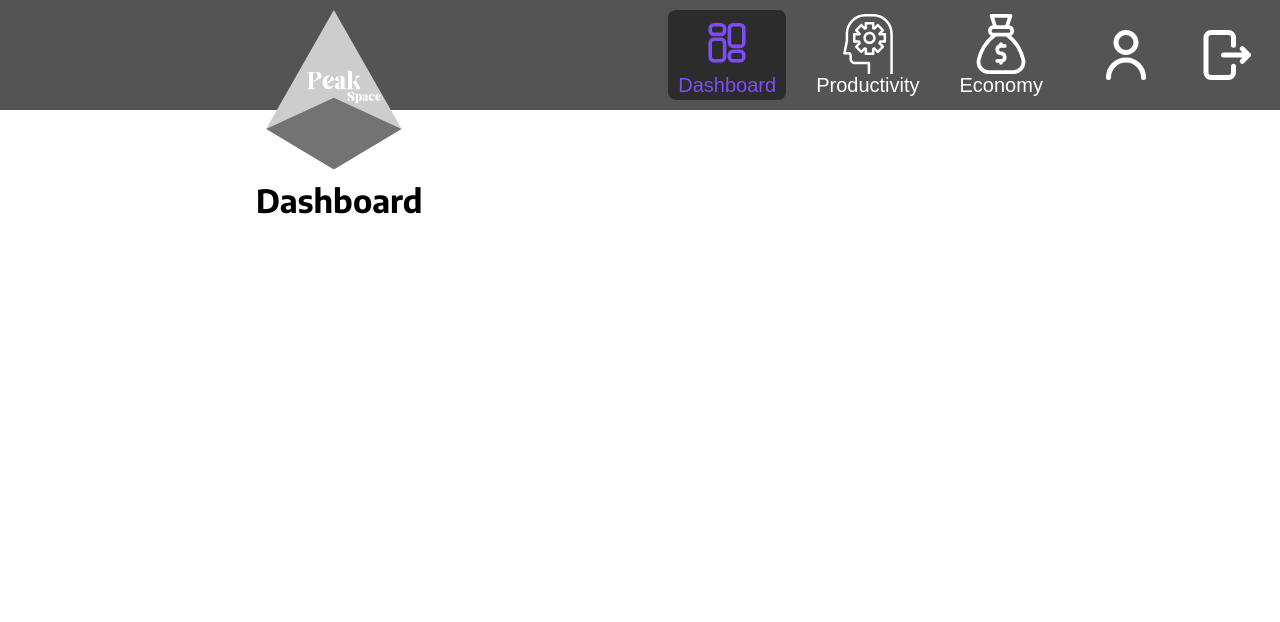
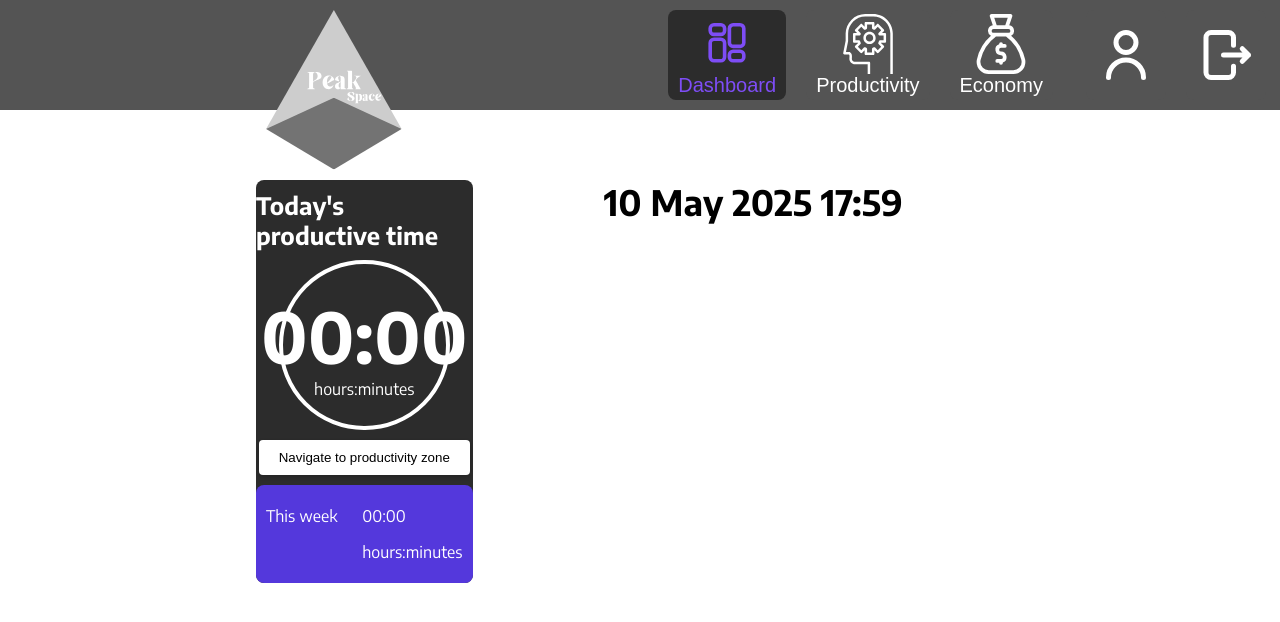
Before and after one commit to daudi44/tfg_peakspace_frontend, a Vue app: page /dashboard in a window 1280 px wide. Shown: the top 622 px of the page. Built offline with nearby package versions, Linux system fonts and the light colour scheme; no server answers; sample sign-in values are in the browser's storage; a web font is replaced by a local one.

Commit message:
dashboard looking good and some bugs

```diff
--- a/src/components/EconomyChart.vue
+++ b/src/components/EconomyChart.vue
@@ -1,7 +1,7 @@
 <template>
-    <div>
-        <h2 style="margin-top: 10px; margin-bottom: 0;">Last 30 days</h2>
-        <div style="background-color: white; border-radius: 8px; padding: 20px; height: 300px;">
+    <div style="margin-bottom: 40px;">
+        <h2 v-if="!dashboard" style="margin-top: 30px; margin-bottom: 0;">Last 30 days</h2>
+        <div style="background-color: #F1F1F1; border-radius: 8px; padding: 20px; height: 350px;">
             <Line :data="chartData" :options="chartOptions" :key="chartKey" />
         </div>
     </div>
@@ -29,7 +29,7 @@ export default {
                     label: 'Balance',
                     data: [],
                     borderColor: '#7E4DF6',
-                    backgroundColor: 'rgba(84, 56, 220, 0.2)',
+                    backgroundColor: '#000',
                     fill: true,
                     tension: 0,
                 }
@@ -55,6 +55,10 @@ export default {
         balance: {
             type: Number,
             required: true
+        },
+        dashboard: {
+            type: Boolean,
+            default: false
         }
     },
   async mounted() {
--- a/src/components/Header.vue
+++ b/src/components/Header.vue
@@ -42,8 +42,8 @@ export default {
     },
     async logout() {
       const userStore = useUserStore()
+      await logoutUser();
       userStore.logout();
-      await logoutUser();
 
       this.$router.push('/login')
     },
--- a/src/pages/Dashboard.vue
+++ b/src/pages/Dashboard.vue
@@ -1,12 +1,102 @@
 <template>
   <div style="margin-top: 180px;">
-    <h1>Dashboard</h1>
+    <div style="display: flex; flex-direction: row; gap: 10px;">
+      <div
+        style="flex: 2; background-color: #2C2C2C; border-radius: 8px; color: white; align-items: center; display: flex; flex-direction: column; gap: 10px;">
+        <h2 style="margin: 10px 0px 0px 0px;">Today's productive time</h2>
+        <div
+          style="border-radius: 50%; border: 4px solid white; width: 75%; aspect-ratio: 1 / 1; display: flex; align-items: center; justify-content: center; flex-direction: column;">
+          <p style="font-size: 70px; font-weight: bold; margin:0px">{{ formatElapsed(today) }}</p>
+          <p style="margin: 0;">hours:minutes</p>
+        </div>
+        <button style="padding: 10px 20px;">Navigate to productivity zone</button>
+        <div style="width: 100%; background-color: #5438DC; border-radius: 8px;">
+          <div style="display: flex; flex-direction: row; padding: 5px 10px; justify-content: space-between;">
+            <p>This week</p>
+            <div>
+              <p>{{ formatElapsed(thisWeek) }}</p>
+              <p>hours:minutes</p>
+            </div>
+          </div>
 
+        </div>
+      </div>
+
+      <div style="display: flex; flex-direction: column; flex: 5; width: fit-content;">
+        <EconomyChart v-if="userBalance != 0" :dashboard="true" :balance="userBalance" style="margin-bottom: 0;" />
+        <p style="font-size: 35px; font-weight: bold; margin: 0; padding: 0; align-self: center;">
+          {{ getNowDate() }}
+        </p>
+
+      </div>
+    </div>
   </div>
 </template>
 
 <script>
+import {  getBalance } from '../api/economy.js';
+import EconomyChart from '../components/EconomyChart.vue';
+import { getTotalTime } from '../api/productivity';
+import { format, startOfDay, endOfDay, startOfWeek, endOfWeek, startOfMonth, endOfMonth } from 'date-fns';
+import { useUserStore } from '../stores/user.js';
 export default {
   name: 'Dashboard',
+  components: {
+    EconomyChart
+  },
+  data() {
+    return {
+      today: null,
+      userBalance: 0,
+      thisWeek: null,
+    };
+  },
+  async mounted() {
+    this.fetchTodayStats();
+    this.fetchThisWeekStats();
+    await this.getUserBalance();
+  },
+  methods: {
+    getNowDate() {
+      const now = new Date();
+      return format(now, 'dd MMMM yyyy HH:mm');
+    },
+    async fetchTodayStats() {
+      const response = await getTotalTime({
+        start_date: startOfDay(new Date()),
+        end_date: endOfDay(new Date()),
+      });
+      this.today = Math.floor(response.data.total_time);
+    },
+    async fetchThisWeekStats() {
+      const response = await getTotalTime({
+        start_date: startOfWeek(new Date()),
+        end_date: endOfWeek(new Date()),
+      });
+      this.thisWeek = Math.floor(response.data.total_time);
+    },
+    formatElapsed(eSeconds) {
+      const hours = String(Math.floor(eSeconds / 3600)).padStart(2, '0');
+      const minutes = String(Math.floor((eSeconds % 3600) / 60)).padStart(2, '0');
+      return `${hours}:${minutes}`;
+    },
+    async getUserBalance() {
+      try {
+        const balance = await getBalance();
+        if (balance.data.balance == null) {
+          this.userBalance = 0;
+          return;
+        } else {
+          this.userBalance = balance.data.balance;
+        }
+        const userStore = useUserStore();
+        userStore.user.balance = balance.data.balance;
+        userStore.setUser(userStore.user);
+        this.userBalance = userStore.user.balance;
+      } catch (error) {
+        console.error('Error fetching user:', error);
+      }
+    },
+  },
 }
 </script>
--- a/src/pages/Economy.vue
+++ b/src/pages/Economy.vue
@@ -57,7 +57,7 @@
 
     <EconomyChart v-if="userBalance != 0" style="border-top: 1px solid #000;" :key="reloadKey" :balance="userBalance"/>
 
-    <CategoriesSection style="border-top: 1px solid #000;" :type="2"  @category-updated="fetchAvailableCategories"/>
+    <CategoriesSection style="border-top: 1px solid #000; margin-bottom: 100px;" :type="2"  @category-updated="fetchAvailableCategories"/>
 
     <div v-if="showFirstTimeModal" class="modal">
       <div class="modal-content">
@@ -144,6 +144,7 @@ export default {
         const balance = await getBalance();
         if (balance.data.balance == null) {
           this.showFirstTimeModal = true;
+          return;
         } else {
           this.userBalance = balance.data.balance;
         }
```
